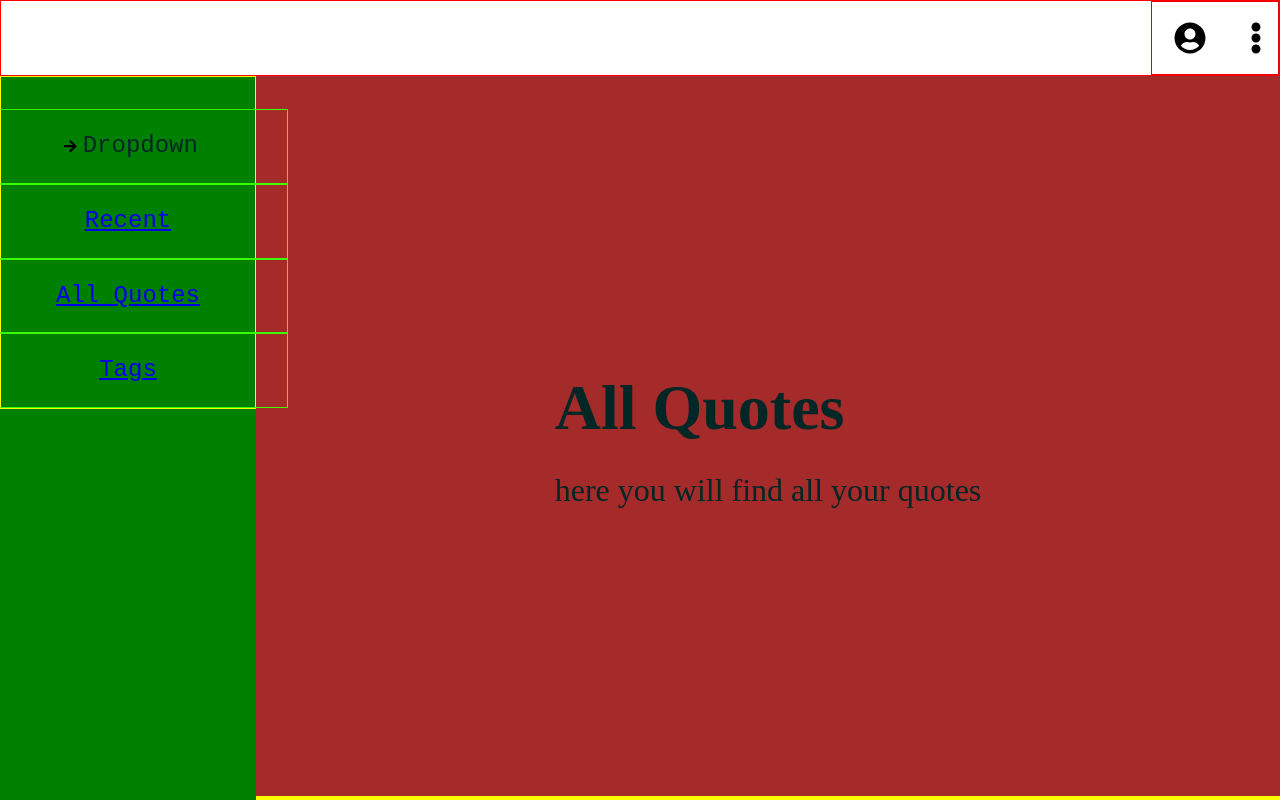
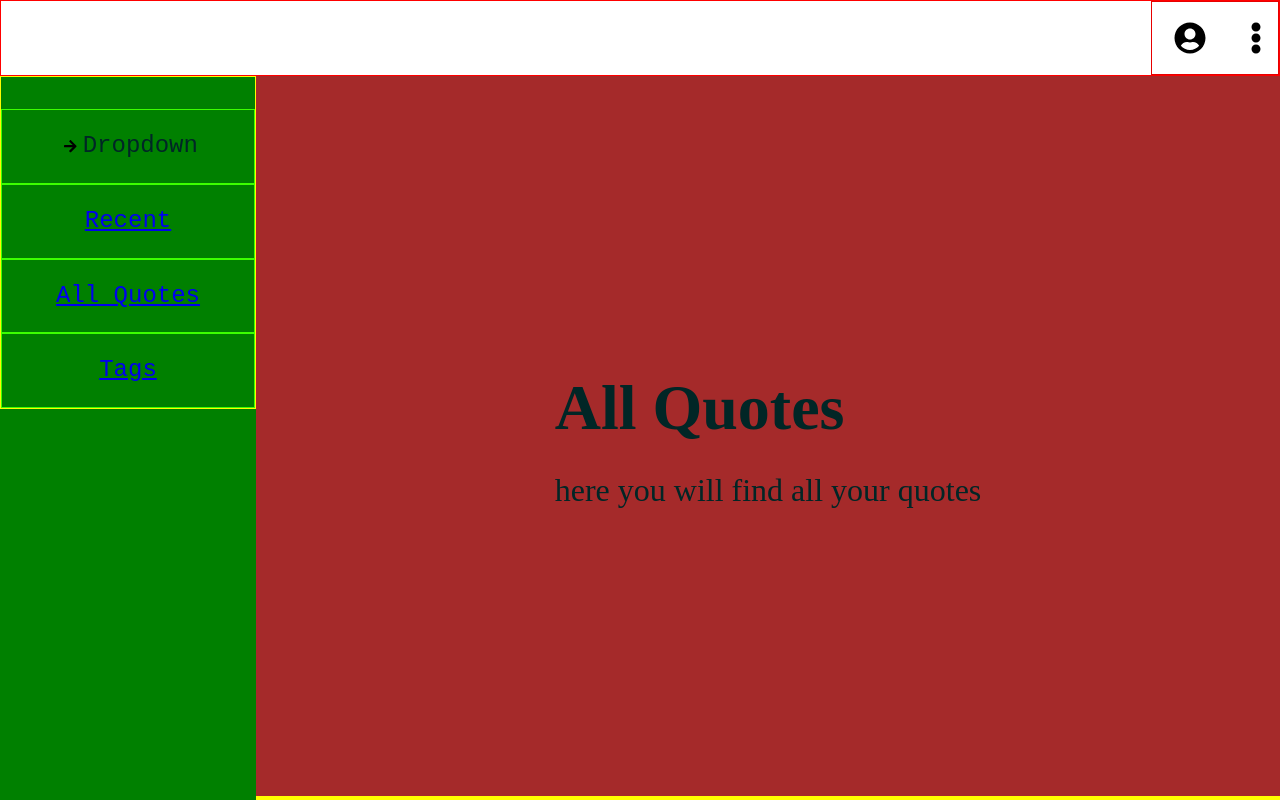
Before and after one commit to artrugh/quotifier, a React (Create React App) app in the folder client/: page /allquotes in a window 1280 px wide. Shown: the top 800 px of the page. Built offline with nearby package versions, Linux system fonts and the light colour scheme; a web font is replaced by a local one.

Commit message:
nav corrections

```diff
--- a/client/src/scss/layout/_nav.scss
+++ b/client/src/scss/layout/_nav.scss
@@ -85,6 +85,10 @@
   border: 1px rgb(255, 251, 0) solid;
 }
 
+.workspace-menu-left-items {
+  width: 100%;
+}
+
 .workspace-menu-left-items-link {
   outline: none;
   text-decoration: none;
@@ -92,7 +96,7 @@
   font-size: 1.5rem;
   padding: 1rem;
   border: 1px rgb(60, 255, 0) solid;
-  width: 20rem;
+  // width: 20rem;
   display: flex;
   justify-content: center;
 }
```
